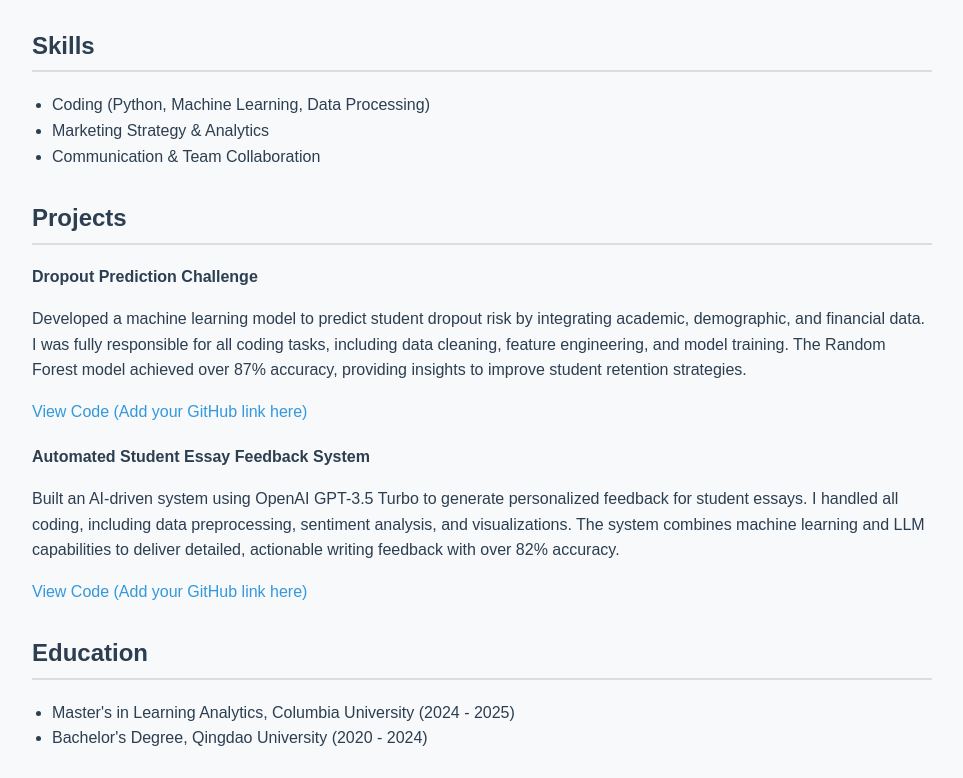
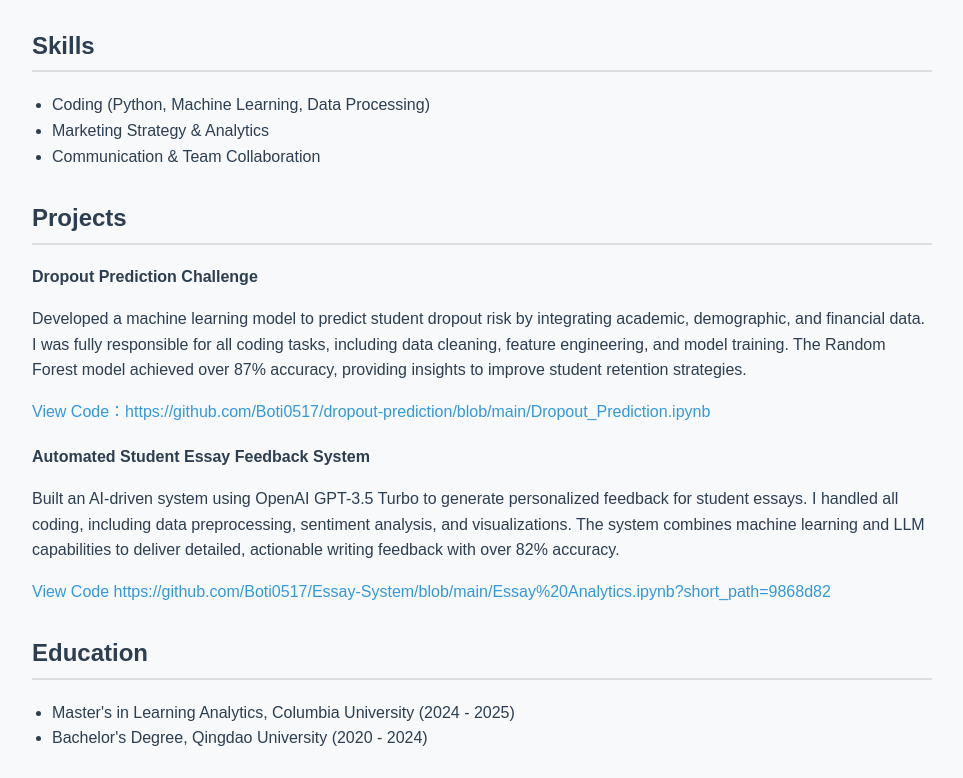
Before and after one commit to Boti0517/Boti0517.github.io, a plain HTML site: page index.html in a window 1280 px wide. Shown: the part 412-1190 px from the top of the page, without its empty margins (158-1121 px from the left). Drawn offline with Linux system fonts and the light colour scheme.

Commit message:
Update index.html

```diff
--- a/index.html
+++ b/index.html
@@ -76,13 +76,13 @@
     <div class="project">
       <strong>Dropout Prediction Challenge</strong>
       <p>Developed a machine learning model to predict student dropout risk by integrating academic, demographic, and financial data. I was fully responsible for all coding tasks, including data cleaning, feature engineering, and model training. The Random Forest model achieved over 87% accuracy, providing insights to improve student retention strategies.</p>
-      <p><a href="#" target="_blank">View Code (Add your GitHub link here)</a></p>
+      <p><a href="#" target="_blank">View Code：https://github.com/Boti0517/dropout-prediction/blob/main/Dropout_Prediction.ipynb</a></p>
     </div>
 
     <div class="project">
       <strong>Automated Student Essay Feedback System</strong>
       <p>Built an AI-driven system using OpenAI GPT-3.5 Turbo to generate personalized feedback for student essays. I handled all coding, including data preprocessing, sentiment analysis, and visualizations. The system combines machine learning and LLM capabilities to deliver detailed, actionable writing feedback with over 82% accuracy.</p>
-      <p><a href="#" target="_blank">View Code (Add your GitHub link here)</a></p>
+      <p><a href="#" target="_blank">View Code https://github.com/Boti0517/Essay-System/blob/main/Essay%20Analytics.ipynb?short_path=9868d82</a></p>
     </div>
   </div>
 
```
